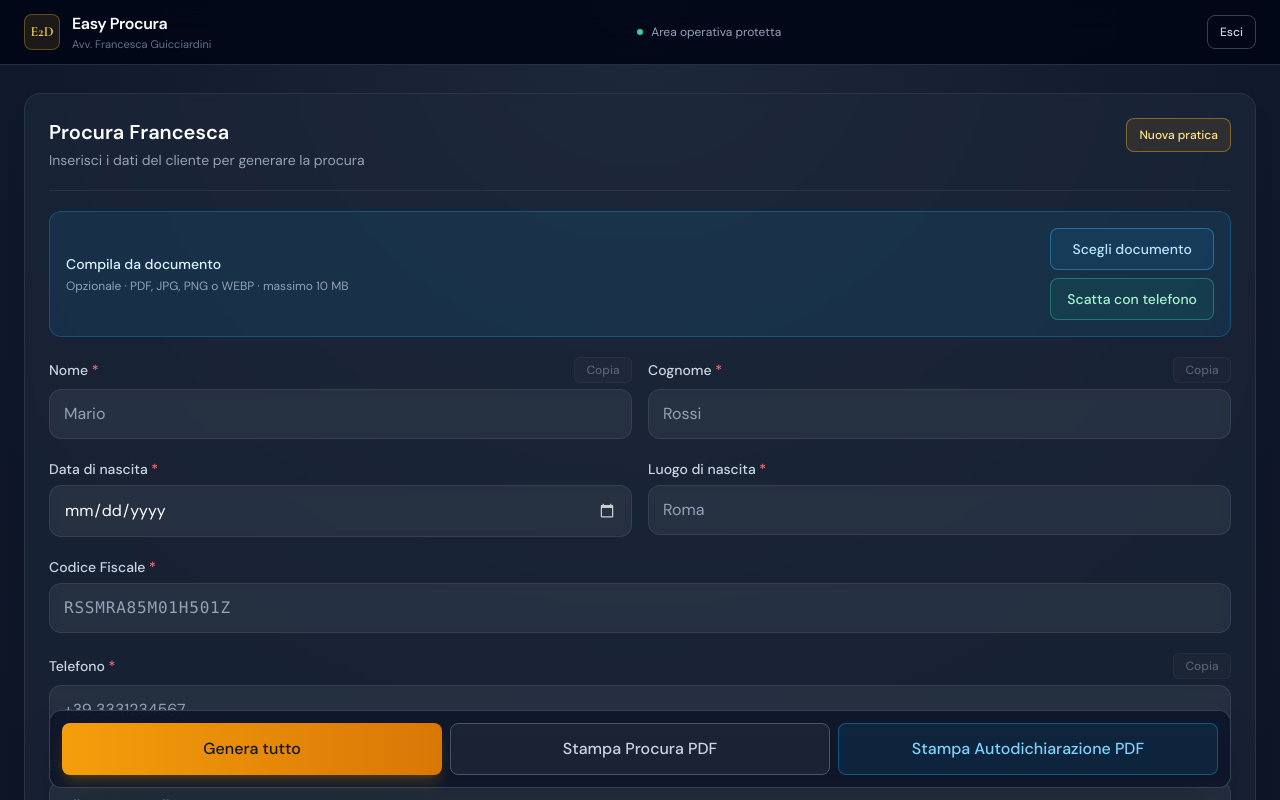
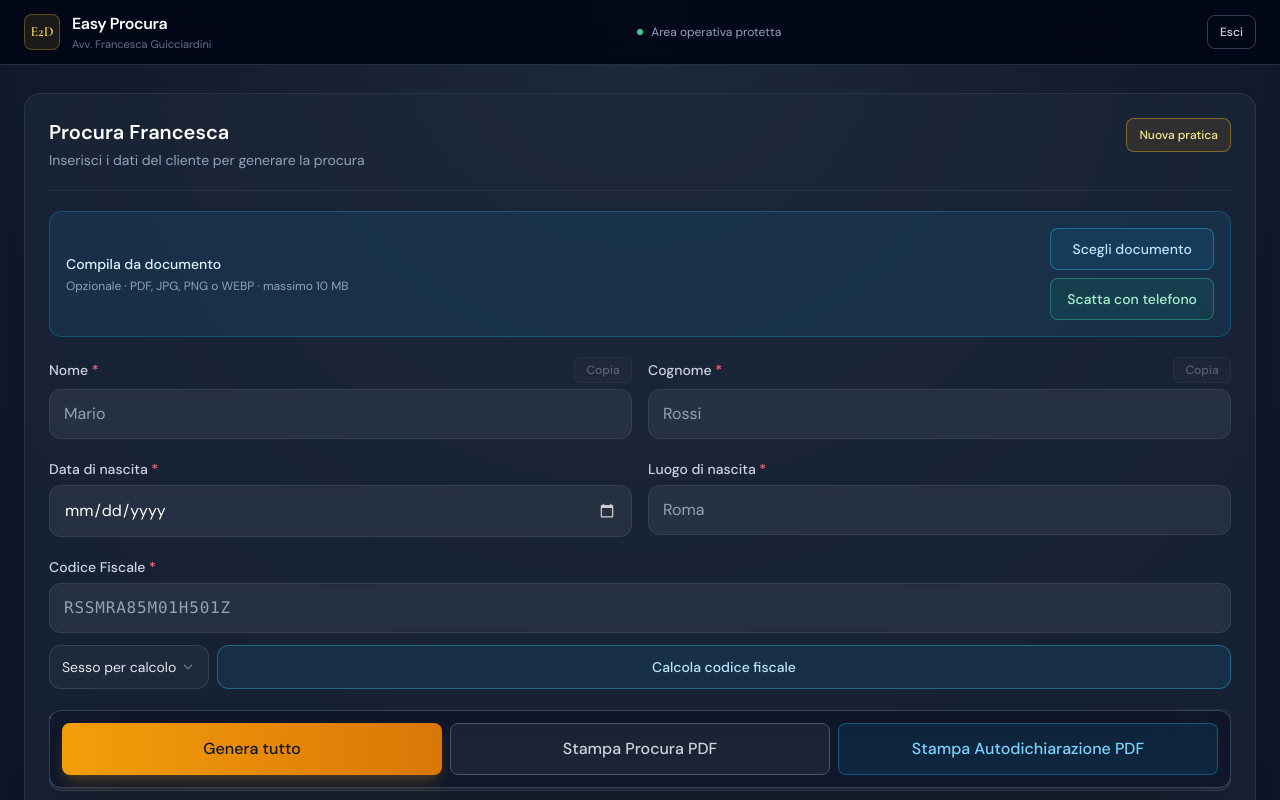
Before and after one commit to ahmed14777/procura, a Next.js app: page / in a window 1280 px wide. Shown: the top 800 px of the page. Built offline with nearby package versions, Linux system fonts and the light colour scheme; what @react-pdf/renderer would draw is missing.

Commit message:
version2

```diff
--- a/package.json
+++ b/package.json
@@ -9,6 +9,8 @@
     "lint": "next lint"
   },
   "dependencies": {
+    "@marketto/belfiore-connector-embedded": "^1.2.1",
+    "@marketto/codice-fiscale-utils": "^3.1.3",
     "@react-pdf/renderer": "^4.6.1",
     "@upstash/redis": "^1.38.2",
     "@vercel/blob": "^2.8.0",
--- /dev/null
+++ b/src/app/api/codice-fiscale/route.ts
@@ -0,0 +1,54 @@
+import { NextResponse } from "next/server";
+import { z } from "zod";
+import { CodiceFiscaleUtils } from "@marketto/codice-fiscale-utils";
+import belfioreConnector from "@marketto/belfiore-connector-embedded";
+import { isCodiceFiscaleFormallyValid } from "@/lib/codiceFiscale";
+
+export const runtime = "nodejs";
+
+const requestSchema = z.object({
+  nome: z.string().trim().min(1).max(100),
+  cognome: z.string().trim().min(1).max(100),
+  dataNascita: z.string().regex(/^\d{4}-\d{2}-\d{2}$/),
+  luogoNascita: z.string().trim().min(1).max(120),
+  sesso: z.enum(["M", "F"]),
+});
+
+const codiceFiscaleUtils = new CodiceFiscaleUtils(belfioreConnector);
+
+export async function POST(request: Request) {
+  try {
+    const parsed = requestSchema.safeParse(await request.json());
+    if (!parsed.success) {
+      return NextResponse.json(
+        { error: "Completa nome, cognome, data, luogo di nascita e sesso." },
+        { status: 400 },
+      );
+    }
+
+    const { nome, cognome, dataNascita, luogoNascita, sesso } = parsed.data;
+    const [year, month, day] = dataNascita.split("-").map(Number);
+    const codiceFiscale = await codiceFiscaleUtils.parser.encodeCf({
+      firstName: nome,
+      lastName: cognome,
+      date: new Date(Date.UTC(year, month - 1, day, 12)),
+      gender: sesso,
+      place: luogoNascita,
+    });
+
+    if (!codiceFiscale || !isCodiceFiscaleFormallyValid(codiceFiscale)) {
+      return NextResponse.json(
+        { error: "Luogo di nascita non riconosciuto. Inserisci il nome ufficiale del Comune o dello Stato estero." },
+        { status: 422 },
+      );
+    }
+
+    return NextResponse.json({ codiceFiscale: codiceFiscale.toUpperCase() });
+  } catch (error) {
+    console.error("Codice fiscale calculation error", error);
+    return NextResponse.json(
+      { error: "Impossibile calcolare il codice fiscale. Controlla il luogo di nascita." },
+      { status: 422 },
+    );
+  }
+}
--- a/src/components/ProcuraForm.tsx
+++ b/src/components/ProcuraForm.tsx
@@ -9,6 +9,7 @@ import {
 import type { ProcuraFormData, TipoRichiesta } from "@/lib/schema";
 import { downloadImageAsPdf } from "@/lib/imageToPdf";
 import { generateProcuraPdf } from "@/lib/pdfGenerator";
+import { isCodiceFiscaleFormallyValid, normalizeCodiceFiscale } from "@/lib/codiceFiscale";
 import QRCode from "qrcode";
 
 interface ProcuraFormProps {
@@ -109,6 +110,12 @@ export function ProcuraForm({
   const [signatureLinkCopied, setSignatureLinkCopied] = useState(false);
   const [aiFilledFields, setAiFilledFields] = useState<ExtractableField[]>([]);
   const [extractedDataConfirmed, setExtractedDataConfirmed] = useState(true);
+  const [fiscalCodeGender, setFiscalCodeGender] = useState<"" | "M" | "F">("");
+  const [isCalculatingFiscalCode, setIsCalculatingFiscalCode] = useState(false);
+  const [fiscalCodeMessage, setFiscalCodeMessage] = useState<{
+    type: "success" | "error";
+    text: string;
+  } | null>(null);
   // Form state
   const [formData, setFormData] = useState(INITIAL_FORM_DATA);
 
@@ -152,6 +159,8 @@ export function ProcuraForm({
     setSignatureLinkCopied(false);
     setAiFilledFields([]);
     setExtractedDataConfirmed(true);
+    setFiscalCodeGender("");
+    setFiscalCodeMessage(null);
     setCopiedField(null);
     if (fileInputRef.current) fileInputRef.current.value = "";
     if (cameraInputRef.current) cameraInputRef.current.value = "";
@@ -260,6 +269,54 @@ export function ProcuraForm({
   const handleDocumentUpload = async (e: React.ChangeEvent<HTMLInputElement>) => {
     const file = e.target.files?.[0];
     if (file) await processDocument(file);
+  };
+
+  const calculateFiscalCode = async () => {
+    if (!formData.nome.trim() || !formData.cognome.trim() || !formData.dataNascita || !formData.luogoNascita.trim() || !fiscalCodeGender) {
+      setFiscalCodeMessage({
+        type: "error",
+        text: "Completa nome, cognome, data, luogo di nascita e seleziona il sesso.",
+      });
+      return;
+    }
+
+    setIsCalculatingFiscalCode(true);
+    setFiscalCodeMessage(null);
+    try {
+      const response = await fetch("/api/codice-fiscale", {
+        method: "POST",
+        headers: { "Content-Type": "application/json" },
+        body: JSON.stringify({
+          nome: formData.nome,
+          cognome: formData.cognome,
+          dataNascita: formData.dataNascita,
+          luogoNascita: formData.luogoNascita,
+          sesso: fiscalCodeGender,
+        }),
+      });
+      const result = (await response.json()) as { codiceFiscale?: string; error?: string };
+      if (!response.ok || !result.codiceFiscale) {
+        throw new Error(result.error || "Calcolo non riuscito.");
+      }
+      const current = normalizeCodiceFiscale(formData.codiceFiscale);
+      if (current && current !== result.codiceFiscale && !window.confirm("Sostituire il codice fiscale già inserito con quello calcolato?")) {
+        return;
+      }
+      setFormData((previous) => ({ ...previous, codiceFiscale: result.codiceFiscale! }));
+      setErrors((previous) => ({ ...previous, codiceFiscale: undefined }));
+      setTouched((previous) => ({ ...previous, codiceFiscale: true }));
+      setFiscalCodeMessage({
+        type: "success",
+        text: "Codice calcolato. Confrontalo sempre con quello rilasciato dall’Agenzia delle Entrate.",
+      });
+    } catch (error) {
+      setFiscalCodeMessage({
+        type: "error",
+        text: error instanceof Error ? error.message : "Calcolo non riuscito.",
+      });
+    } finally {
+      setIsCalculatingFiscalCode(false);
+    }
   };
 
   const createPhoneCaptureSession = async () => {
@@ -525,10 +582,7 @@ export function ProcuraForm({
         break;
       case "codiceFiscale":
         if (!value.trim()) return "Il codice fiscale è obbligatorio";
-
-        // if (!/^[A-Z]{6}[0-9]{2}[A-Z][0-9]{2}[A-Z][0-9]{3}[A-Z]$/i.test(value)) {
-        //   return "Il codice fiscale non è valido";
-        // }
+        if (!isCodiceFiscaleFormallyValid(value)) return "Il codice fiscale non è formalmente valido";
         break;
       case "sedeSelezionata":
         if (!value) return "La sede è obbligatoria";
@@ -956,9 +1010,14 @@ export function ProcuraForm({
 
         {/* Codice Fiscale */}
         <div>
-          <label className="block text-sm font-medium text-slate-300 mb-1.5">
-            Codice Fiscale <span className="text-red-400">*</span>
-          </label>
+          <div className="mb-1.5 flex items-center justify-between gap-3">
+            <label className="block text-sm font-medium text-slate-300">
+              Codice Fiscale <span className="text-red-400">*</span>
+            </label>
+            {formData.codiceFiscale.length === 16 && isCodiceFiscaleFormallyValid(formData.codiceFiscale) && (
+              <span className="text-xs font-medium text-emerald-300">Formalmente valido ✓</span>
+            )}
+          </div>
           <input
             type="text"
             name="codiceFiscale"
@@ -971,6 +1030,31 @@ export function ProcuraForm({
           />
           {errors.codiceFiscale && touched.codiceFiscale && (
             <p className="mt-1 text-xs text-red-400">{errors.codiceFiscale}</p>
+          )}
+          <div className="mt-3 grid grid-cols-1 gap-2 sm:grid-cols-[160px_1fr]">
+            <select
+              value={fiscalCodeGender}
+              onChange={(event) => setFiscalCodeGender(event.target.value as "" | "M" | "F")}
+              aria-label="Sesso per il calcolo del codice fiscale"
+              className="min-h-11 rounded-xl border border-slate-600/60 bg-slate-800 px-3 text-sm text-slate-200 outline-none focus:border-sky-400"
+            >
+              <option value="">Sesso per calcolo</option>
+              <option value="M">Maschio</option>
+              <option value="F">Femmina</option>
+            </select>
+            <button
+              type="button"
+              onClick={calculateFiscalCode}
+              disabled={isCalculatingFiscalCode}
+              className="min-h-11 rounded-xl border border-sky-400/40 bg-sky-500/10 px-4 text-sm font-medium text-sky-200 transition hover:bg-sky-500/20 disabled:cursor-wait disabled:opacity-60"
+            >
+              {isCalculatingFiscalCode ? "Calcolo in corso..." : "Calcola codice fiscale"}
+            </button>
+          </div>
+          {fiscalCodeMessage && (
+            <p className={`mt-2 text-xs ${fiscalCodeMessage.type === "success" ? "text-emerald-300" : "text-red-300"}`}>
+              {fiscalCodeMessage.text}
+            </p>
           )}
         </div>
         {/* Telefono */}
--- /dev/null
+++ b/src/lib/codiceFiscale.ts
@@ -0,0 +1,30 @@
+const ODD_VALUES: Record<string, number> = {
+  "0": 1, "1": 0, "2": 5, "3": 7, "4": 9, "5": 13, "6": 15, "7": 17, "8": 19, "9": 21,
+  A: 1, B: 0, C: 5, D: 7, E: 9, F: 13, G: 15, H: 17, I: 19, J: 21,
+  K: 2, L: 4, M: 18, N: 20, O: 11, P: 3, Q: 6, R: 8, S: 12, T: 14,
+  U: 16, V: 10, W: 22, X: 25, Y: 24, Z: 23,
+};
+
+const EVEN_VALUES: Record<string, number> = Object.fromEntries(
+  "0123456789ABCDEFGHIJKLMNOPQRSTUVWXYZ"
+    .split("")
+    .map((character, index) => [character, index < 10 ? index : index - 10]),
+);
+
+const STRUCTURE = /^[A-Z]{6}[0-9LMNPQRSTUV]{2}[A-Z][0-9LMNPQRSTUV]{2}[A-Z][0-9LMNPQRSTUV]{3}[A-Z]$/;
+
+export function normalizeCodiceFiscale(value: string) {
+  return value.replace(/\s+/g, "").toUpperCase();
+}
+
+export function isCodiceFiscaleFormallyValid(value: string) {
+  const codice = normalizeCodiceFiscale(value);
+  if (!STRUCTURE.test(codice)) return false;
+
+  let total = 0;
+  for (let index = 0; index < 15; index += 1) {
+    const character = codice[index];
+    total += index % 2 === 0 ? ODD_VALUES[character] : EVEN_VALUES[character];
+  }
+  return codice[15] === String.fromCharCode(65 + (total % 26));
+}
--- a/src/proxy.ts
+++ b/src/proxy.ts
@@ -6,6 +6,7 @@ function isProtectedRequest(request: NextRequest) {
   if (pathname.startsWith("/api/")) {
     return (
       pathname === "/api/extract-document" ||
+      pathname === "/api/codice-fiscale" ||
       (request.method === "POST" &&
         (pathname === "/api/capture-sessions" || pathname === "/api/signature-sessions"))
     );
```
Also changed, not shown: 1 other file (tests, documents, lock files or other folders).
